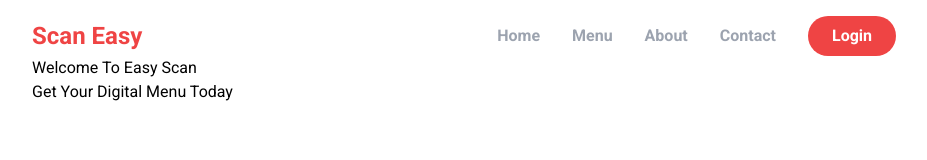
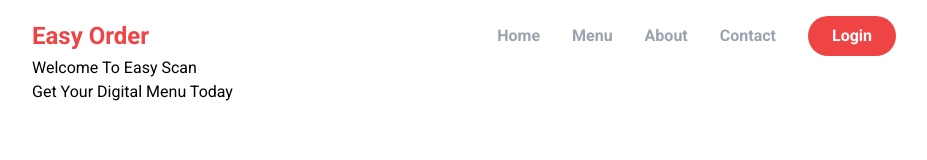
Before and after one commit to zubair7272/scaneasy, a Next.js app: page / in a window 1280 px wide. Shown: the top 160 px of the page, without its empty margins (176-1103 px from the left). Built offline with nearby package versions, Linux system fonts and the light colour scheme.

Commit message:
Logo Upload

```diff
--- a/src/app/components/layouts/Header.js
+++ b/src/app/components/layouts/Header.js
@@ -2,7 +2,7 @@ import Link  from "next/link";
 export default function Header() {
     return(
         <header className=" flex items-center justify-between">
-        <Link className="text-red-500 font-semibold text-2xl" href="">Scan Easy</Link>
+        <Link className="text-red-500 font-semibold text-2xl" href="">Easy Order</Link>
         <nav className="flex  items-center gap-8 text-gray-400 font-semibold">
           <Link href="">Home</Link>
           <Link href="">Menu</Link>
```
